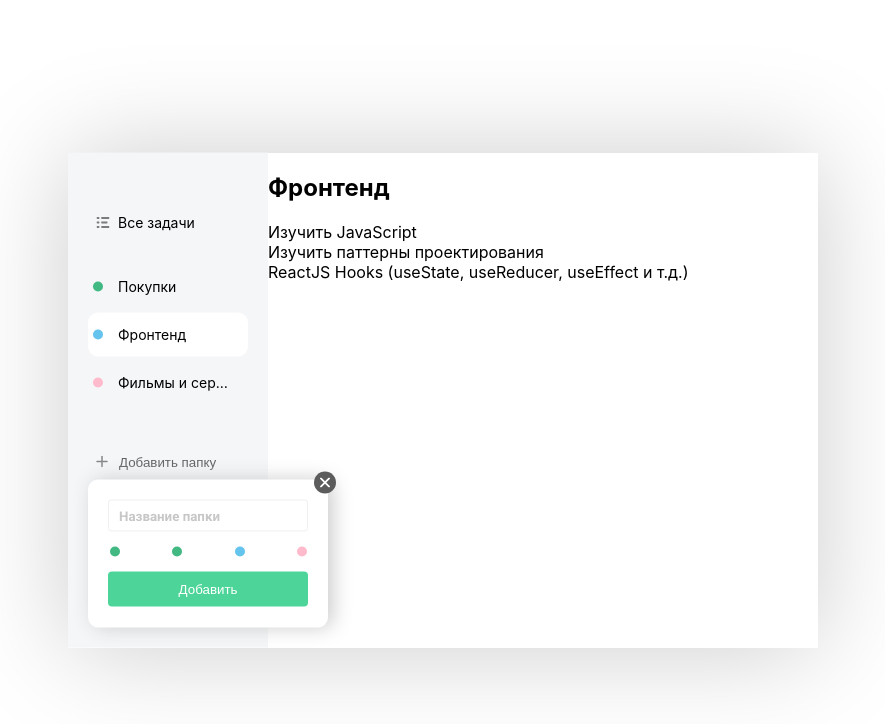
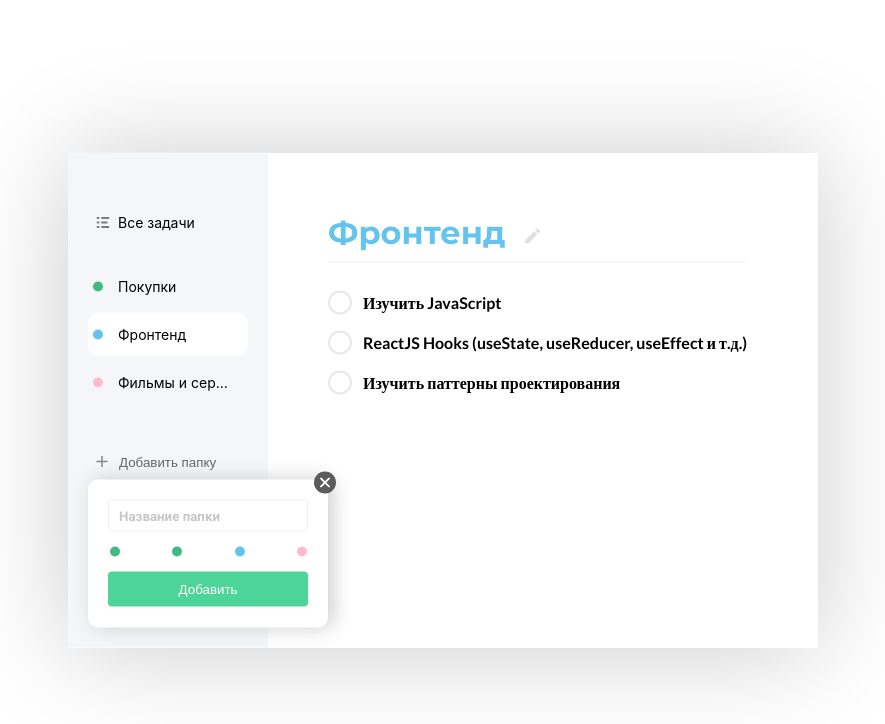
Before and after one commit to MaxKichiy/todo1, a React (Create React App) app: page / in a window 1280 px wide. Shown: the top 724 px of the page, without its empty margins (197-1082 px from the left). Built offline with nearby package versions, Linux system fonts and the light colour scheme.

Commit message:
styling main-page

```diff
--- a/public/index.html
+++ b/public/index.html
@@ -15,6 +15,7 @@
   <link rel="manifest" href="%PUBLIC_URL%/manifest.json" />
   <link href="https://fonts.googleapis.com/css2?family=Montserrat:wght@700&family=Roboto:wght@700&display=swap"
     rel="stylesheet">
+  <link href="https://fonts.googleapis.com/css2?family=Lato:wght@400;700&display=swap" rel="stylesheet">
   <!--
       Notice the use of %PUBLIC_URL% in the tags above.
       It will be replaced with the URL of the `public` folder during the build.
--- a/src/components/Main.js
+++ b/src/components/Main.js
@@ -4,12 +4,143 @@ const Main = () => {
   return (
     <section className='page-main__main main'>
       <div className='main__wrapper'>
-        <h2 className='main__title'>Фронтенд</h2>
+        <h2 className='main__title'>
+          Фронтенд
+          <i>
+            <svg
+              width='15'
+              height='15'
+              viewBox='0 0 15 15'
+              fill='none'
+              xmlns='http://www.w3.org/2000/svg'
+            >
+              <path
+                d='M0 12.0504V14.5834C0 14.8167 0.183308 15 0.41661 15H2.9496C3.05792 15 3.16624 14.9583 3.24123 14.875L12.34 5.78458L9.21542 2.66001L0.124983 11.7504C0.0416611 11.8338 0 11.9338 0 12.0504ZM14.7563 3.36825C14.8336 3.29116 14.8949 3.1996 14.9367 3.0988C14.9785 2.99801 15 2.88995 15 2.78083C15 2.6717 14.9785 2.56365 14.9367 2.46285C14.8949 2.36205 14.8336 2.27049 14.7563 2.19341L12.8066 0.24367C12.7295 0.166428 12.6379 0.105146 12.5372 0.0633343C12.4364 0.021522 12.3283 0 12.2192 0C12.1101 0 12.002 0.021522 11.9012 0.0633343C11.8004 0.105146 11.7088 0.166428 11.6318 0.24367L10.107 1.76846L13.2315 4.89304L14.7563 3.36825Z'
+                fill='#000000'
+              />
+            </svg>
+          </i>
+        </h2>
         <ul className='main__list'>
-          <li className='main__list-item'>Изучить JavaScript</li>
-          <li className='main__list-item'>Изучить паттерны проектирования</li>
           <li className='main__list-item'>
-            ReactJS Hooks (useState, useReducer, useEffect и т.д.)
+            <input
+              id='item1'
+              type='checkbox'
+              placeholder='Изучить JavaScript'
+            />
+            <label htmlFor='item1'>Изучить JavaScript</label>
+            <i className='main__list-item--edit'>
+              <svg
+                width='15'
+                height='15'
+                viewBox='0 0 15 15'
+                fill='none'
+                xmlns='http://www.w3.org/2000/svg'
+              >
+                <path
+                  d='M0 12.0504V14.5834C0 14.8167 0.183308 15 0.41661 15H2.9496C3.05792 15 3.16624 14.9583 3.24123 14.875L12.34 5.78458L9.21542 2.66001L0.124983 11.7504C0.0416611 11.8338 0 11.9338 0 12.0504ZM14.7563 3.36825C14.8336 3.29116 14.8949 3.1996 14.9367 3.0988C14.9785 2.99801 15 2.88995 15 2.78083C15 2.6717 14.9785 2.56365 14.9367 2.46285C14.8949 2.36205 14.8336 2.27049 14.7563 2.19341L12.8066 0.24367C12.7295 0.166428 12.6379 0.105146 12.5372 0.0633343C12.4364 0.021522 12.3283 0 12.2192 0C12.1101 0 12.002 0.021522 11.9012 0.0633343C11.8004 0.105146 11.7088 0.166428 11.6318 0.24367L10.107 1.76846L13.2315 4.89304L14.7563 3.36825Z'
+                  fill='#DFDFDF'
+                />
+              </svg>
+            </i>
+            <i className='main__list-item--confirm'>
+              <svg
+                width='13'
+                height='10'
+                viewBox='0 0 11 8'
+                fill='none'
+                xmlns='http://www.w3.org/2000/svg'
+              >
+                <path
+                  d='M9.29999 1.20001L3.79999 6.70001L1.29999 4.20001'
+                  stroke='white'
+                  strokeWidth='1.5'
+                  strokeLinecap='round'
+                  strokeLinejoin='round'
+                />
+              </svg>
+            </i>
+          </li>
+          <li className='main__list-item'>
+            <input
+              id='item2'
+              type='checkbox'
+              placeholder='Изучить JavaScript'
+            />
+            <label htmlFor='item2'>
+              ReactJS Hooks (useState, useReducer, useEffect и т.д.)
+            </label>
+            <i className='main__list-item--edit'>
+              <svg
+                width='15'
+                height='15'
+                viewBox='0 0 15 15'
+                fill='none'
+                xmlns='http://www.w3.org/2000/svg'
+              >
+                <path
+                  d='M0 12.0504V14.5834C0 14.8167 0.183308 15 0.41661 15H2.9496C3.05792 15 3.16624 14.9583 3.24123 14.875L12.34 5.78458L9.21542 2.66001L0.124983 11.7504C0.0416611 11.8338 0 11.9338 0 12.0504ZM14.7563 3.36825C14.8336 3.29116 14.8949 3.1996 14.9367 3.0988C14.9785 2.99801 15 2.88995 15 2.78083C15 2.6717 14.9785 2.56365 14.9367 2.46285C14.8949 2.36205 14.8336 2.27049 14.7563 2.19341L12.8066 0.24367C12.7295 0.166428 12.6379 0.105146 12.5372 0.0633343C12.4364 0.021522 12.3283 0 12.2192 0C12.1101 0 12.002 0.021522 11.9012 0.0633343C11.8004 0.105146 11.7088 0.166428 11.6318 0.24367L10.107 1.76846L13.2315 4.89304L14.7563 3.36825Z'
+                  fill='#DFDFDF'
+                />
+              </svg>
+            </i>
+            <i className='main__list-item--confirm'>
+              <svg
+                width='13'
+                height='10'
+                viewBox='0 0 11 8'
+                fill='none'
+                xmlns='http://www.w3.org/2000/svg'
+              >
+                <path
+                  d='M9.29999 1.20001L3.79999 6.70001L1.29999 4.20001'
+                  stroke='white'
+                  strokeWidth='1.5'
+                  strokeLinecap='round'
+                  strokeLinejoin='round'
+                />
+              </svg>
+            </i>
+          </li>
+          <li className='main__list-item'>
+            <input
+              id='item3'
+              type='checkbox'
+              placeholder='Изучить JavaScript'
+            />
+            <label htmlFor='item3'>Изучить паттерны проектирования</label>
+            <i className='main__list-item--edit'>
+              <svg
+                width='15'
+                height='15'
+                viewBox='0 0 15 15'
+                fill='none'
+                xmlns='http://www.w3.org/2000/svg'
+              >
+                <path
+                  d='M0 12.0504V14.5834C0 14.8167 0.183308 15 0.41661 15H2.9496C3.05792 15 3.16624 14.9583 3.24123 14.875L12.34 5.78458L9.21542 2.66001L0.124983 11.7504C0.0416611 11.8338 0 11.9338 0 12.0504ZM14.7563 3.36825C14.8336 3.29116 14.8949 3.1996 14.9367 3.0988C14.9785 2.99801 15 2.88995 15 2.78083C15 2.6717 14.9785 2.56365 14.9367 2.46285C14.8949 2.36205 14.8336 2.27049 14.7563 2.19341L12.8066 0.24367C12.7295 0.166428 12.6379 0.105146 12.5372 0.0633343C12.4364 0.021522 12.3283 0 12.2192 0C12.1101 0 12.002 0.021522 11.9012 0.0633343C11.8004 0.105146 11.7088 0.166428 11.6318 0.24367L10.107 1.76846L13.2315 4.89304L14.7563 3.36825Z'
+                  fill='#DFDFDF'
+                />
+              </svg>
+            </i>
+
+            <i className='main__list-item--confirm'>
+              <svg
+                width='13'
+                height='10'
+                viewBox='0 0 11 8'
+                fill='none'
+                xmlns='http://www.w3.org/2000/svg'
+              >
+                <path
+                  d='M9.29999 1.20001L3.79999 6.70001L1.29999 4.20001'
+                  stroke='white'
+                  strokeWidth='1.5'
+                  strokeLinecap='round'
+                  strokeLinejoin='round'
+                />
+              </svg>
+            </i>
           </li>
         </ul>
       </div>
--- a/src/components/Sidebar.js
+++ b/src/components/Sidebar.js
@@ -56,16 +56,16 @@ const Sidebar = () => {
               <path
                 d='M6 1V11'
                 stroke='#868686'
-                stroke-width='1.5'
-                stroke-linecap='round'
-                stroke-linejoin='round'
+                strokeWidth='1.5'
+                strokeLinecap='round'
+                strokeLinejoin='round'
               />
               <path
                 d='M1 6H11'
                 stroke='#868686'
-                stroke-width='1.5'
-                stroke-linecap='round'
-                stroke-linejoin='round'
+                strokeWidth='1.5'
+                strokeLinecap='round'
+                strokeLinejoin='round'
               />
             </svg>
           </i>
--- a/src/styles/_main.scss
+++ b/src/styles/_main.scss
@@ -7,3 +7,160 @@
   display: flex;
   box-shadow: 0px 1px 100px 0px #ccc;
 }
+
+.main__title {
+  font-family: $font-name-secondary;
+  font-size: 32px;
+  cursor: pointer;
+  padding-bottom: 10px;
+  border-bottom: 1px solid #f2f2f2;
+
+  &:hover {
+    svg {
+      path {
+        fill: #bbb;
+      }
+    }
+  }
+
+  i {
+    margin-left: 20px;
+    cursor: pointer;
+    svg {
+      path {
+        fill: #dfdfdf;
+      }
+    }
+    &:hover {
+      svg {
+        path {
+          fill: #bbb;
+        }
+      }
+    }
+  }
+}
+
+.page-main__main {
+  padding: 60px;
+}
+h2 {
+  padding: 0;
+  margin: 0;
+  color: #64c4ed;
+}
+
+.main__list {
+  margin-top: 30px;
+  .main__list-item {
+    margin-top: 20px;
+    position: relative;
+    font-family: 'Lato';
+    font-weight: 700;
+    &:hover {
+      .main__list-item--confirm {
+        display: inline-block;
+      }
+      .main__list-item--edit {
+        display: inline-block;
+      }
+    }
+    input {
+      display: none;
+    }
+    label {
+      &:hover {
+        &::before {
+          position: absolute;
+          left: 0;
+          top: -2px;
+          content: '';
+          width: 20px;
+          height: 20px;
+          border: none;
+          border-radius: 50%;
+          border: 2px solid #f2f2f2;
+        }
+        &::after {
+          position: absolute;
+          left: 2px;
+          top: 0px;
+          content: '';
+          border-radius: 50%;
+          width: 20px;
+          height: 20px;
+          background: none;
+          background-color: #f2f2f2;
+          background-image: url('../assets/okay.svg');
+          background-repeat: no-repeat;
+          background-position: 4px 5px;
+        }
+      }
+      cursor: pointer;
+      margin-left: 35px;
+      &::before {
+        position: absolute;
+        left: 0;
+        top: -2px;
+        content: '';
+        width: 20px;
+        height: 20px;
+
+        border: 2px solid #e8e8e8;
+        border-radius: 50%;
+      }
+    }
+    input:checked + label {
+      &::before {
+        border: none;
+      }
+
+      &::after {
+        position: absolute;
+        left: 2px;
+        top: 0px;
+        content: '';
+        border-radius: 50%;
+        width: 20px;
+        height: 20px;
+        background: none;
+        background-color: #4dd599;
+        background-image: url('../assets/okay.svg');
+        background-repeat: no-repeat;
+        background-position: 4px 5px;
+      }
+    }
+  }
+}
+
+.main__list-item--edit {
+  display: none;
+  position: absolute;
+  cursor: pointer;
+  margin-left: 10px;
+  &:hover {
+    svg {
+      path {
+        fill: #bbb;
+      }
+    }
+  }
+}
+
+.main__list-item--confirm {
+  display: none;
+  position: absolute;
+  background-color: #dfdfdf;
+  border-radius: 50%;
+  margin-left: 10px;
+
+  cursor: pointer;
+
+  svg {
+    width: 20px;
+  }
+
+  &:hover {
+    background-color: #4dd599;
+  }
+}
--- a/src/styles/variables.scss
+++ b/src/styles/variables.scss
@@ -1,3 +1,4 @@
 $color-button: #4dd599;
 
 $font-name: 'Roboto';
+$font-name-secondary: 'Montserrat';
```
Also changed, not shown: src/assets/okay.svg.
